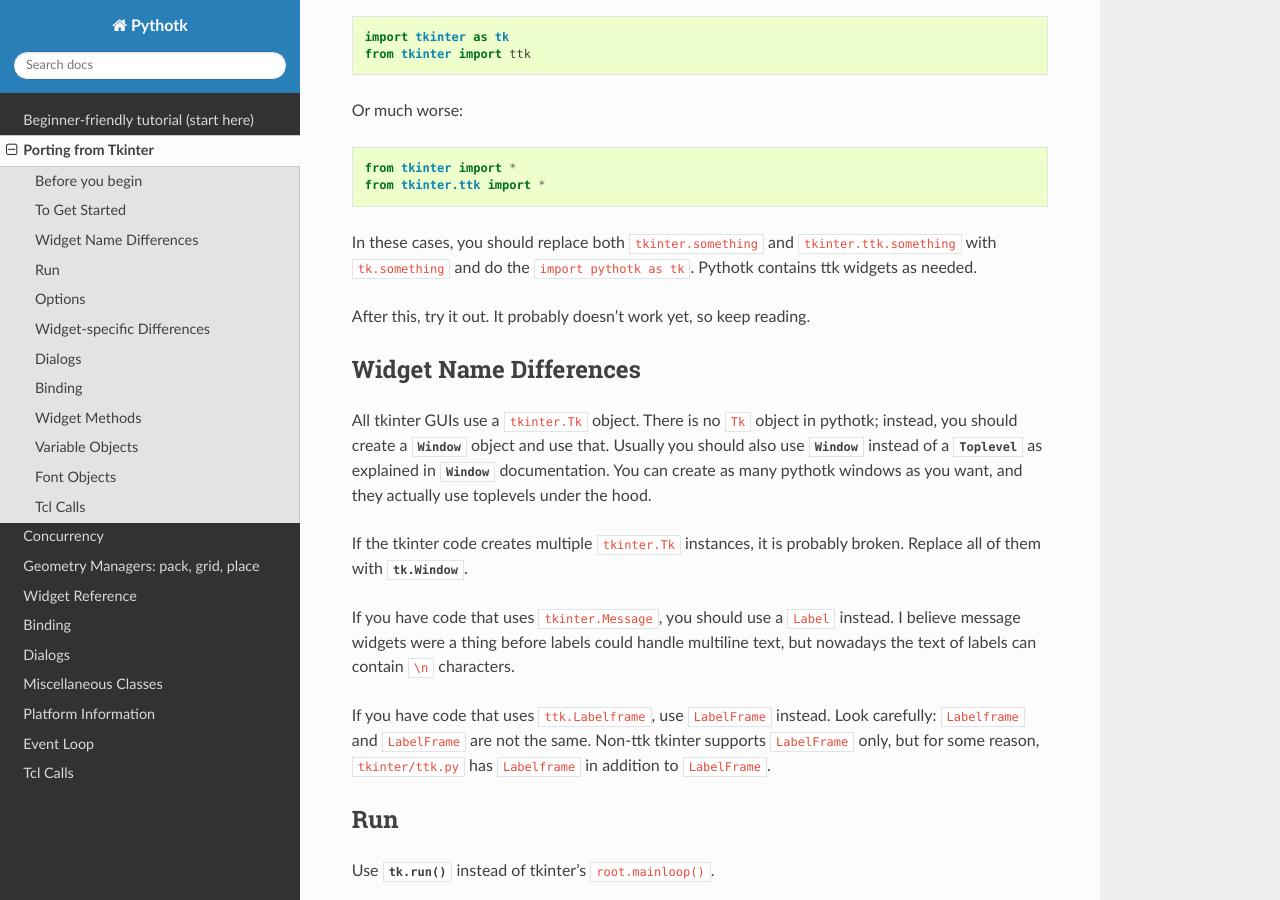
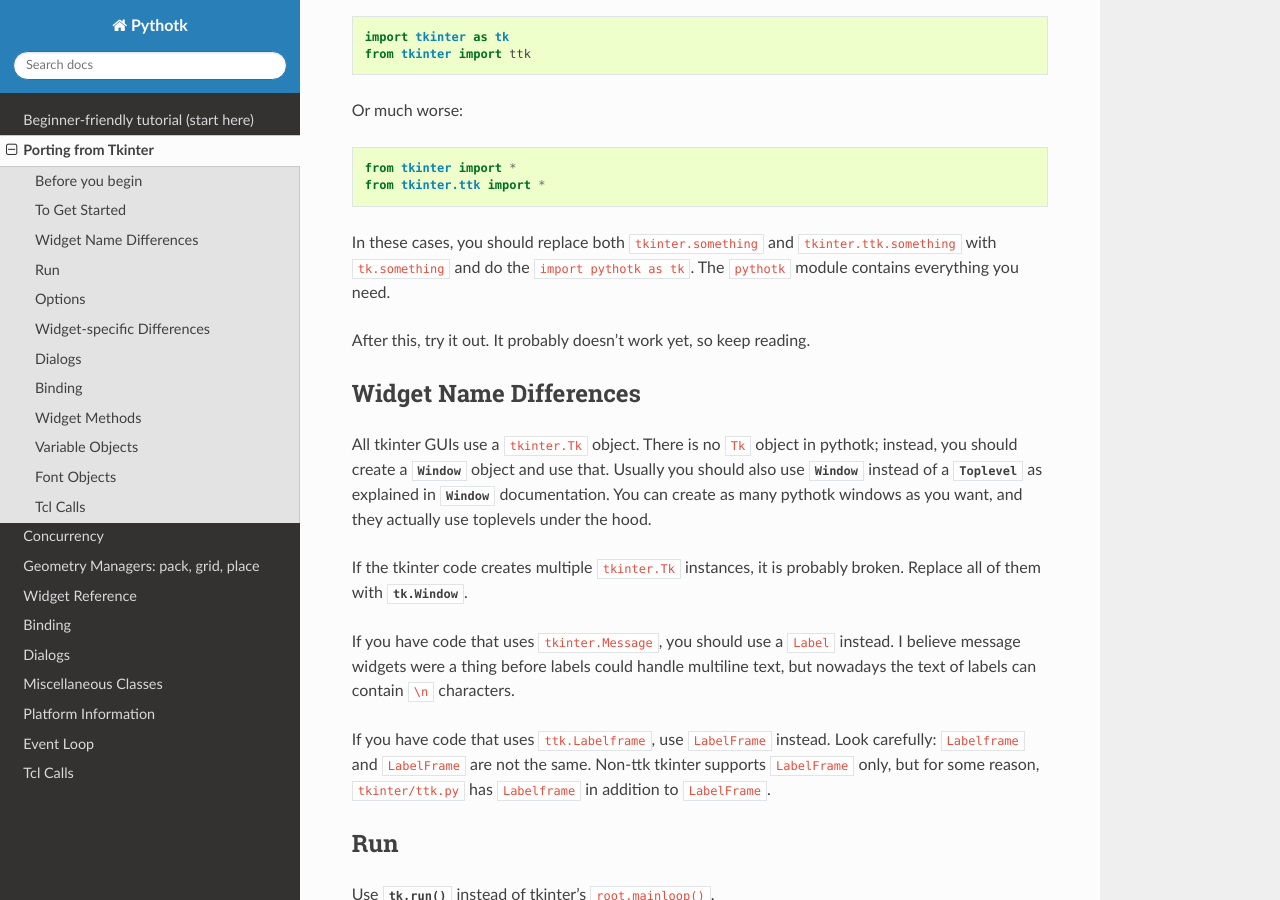
Before and after one commit to Akuli/teek, a Sphinx documentation site: the page built from docs/tkinter.rst, in a window 1280 px wide and 900 px high, scrolled down 1161 px. Built offline with Sphinx 7.4.7 and the Read the Docs theme 2.0.0, drawn with Linux system fonts in a browser that asks for light colours.

Commit message:
simple is better than fucked up

```diff
--- a/docs/tkinter.rst
+++ b/docs/tkinter.rst
@@ -66,7 +66,7 @@ Or much worse::
 
 In these cases, you should replace both ``tkinter.something`` and
 ``tkinter.ttk.something`` with ``tk.something`` and do the
-``import pythotk as tk``. Pythotk contains ttk widgets as needed.
+``import pythotk as tk``. The ``pythotk`` module contains everything you need.
 
 After this, try it out. It probably doesn't work yet, so keep reading.
 
```
